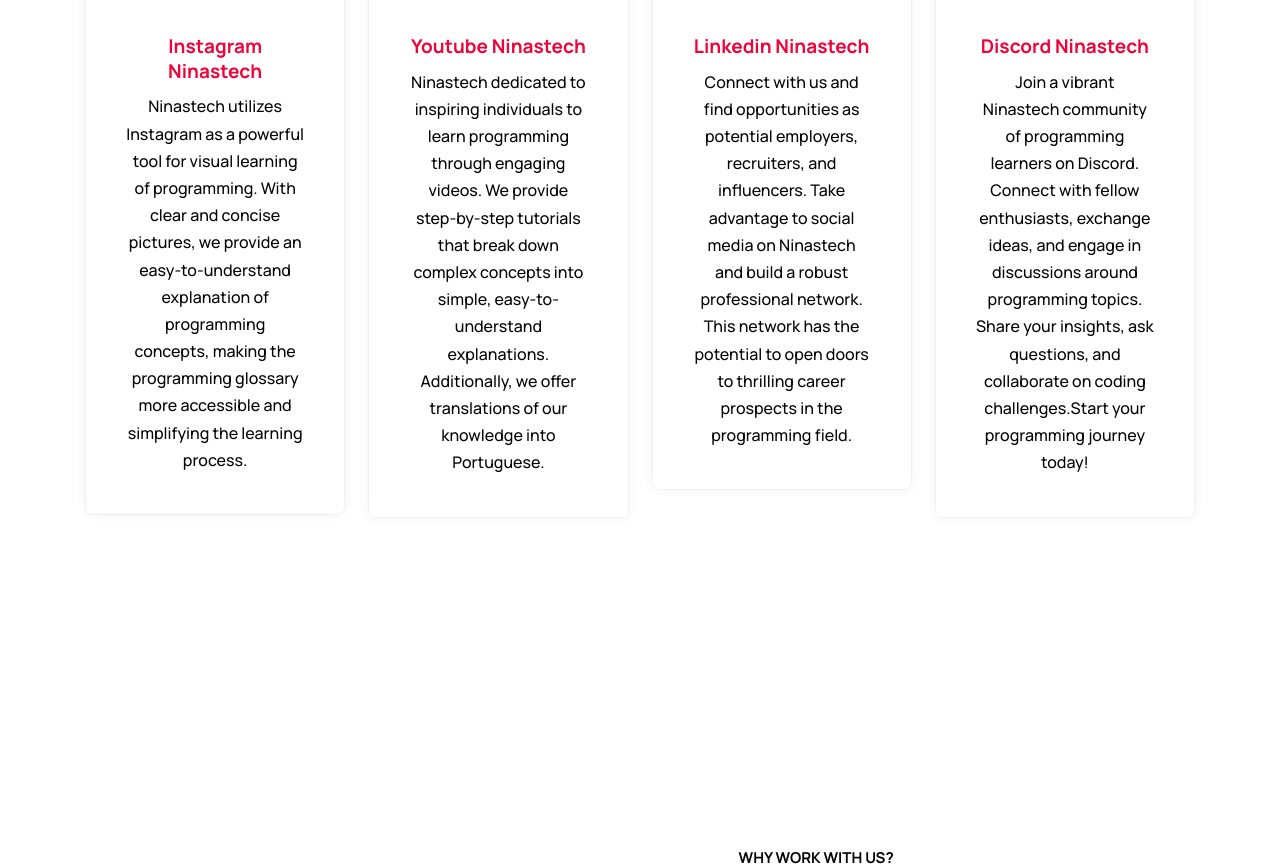
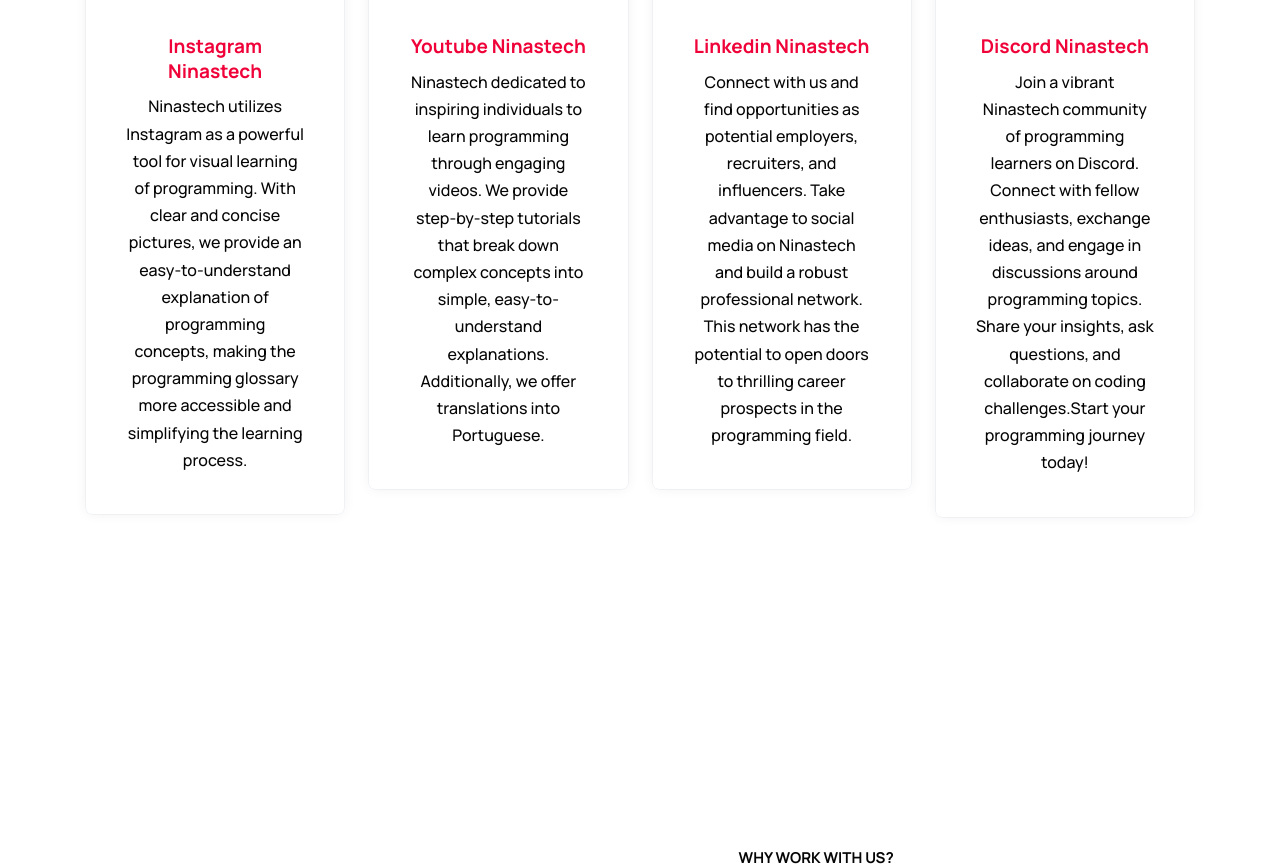
Before and after one commit to NinasTech/Ninastech-United, a plain HTML site: page index.html in a window 1280 px wide. Shown: the part 1365-2231 px from the top of the page. Drawn offline with nearby package versions, Linux system fonts and the light colour scheme; a web font is replaced by a local one.

Commit message:
update port

```diff
--- a/index.html
+++ b/index.html
@@ -237,7 +237,7 @@
                 <p class="card-text">
                   Ninastech dedicated to inspiring individuals to learn programming through engaging videos. We provide
                   step-by-step tutorials that break down complex concepts into simple, easy-to-understand explanations.
-                  Additionally, we offer translations of our knowledge into Portuguese.
+                  Additionally, we offer translations into Portuguese.
 
 
                 </p>
```
